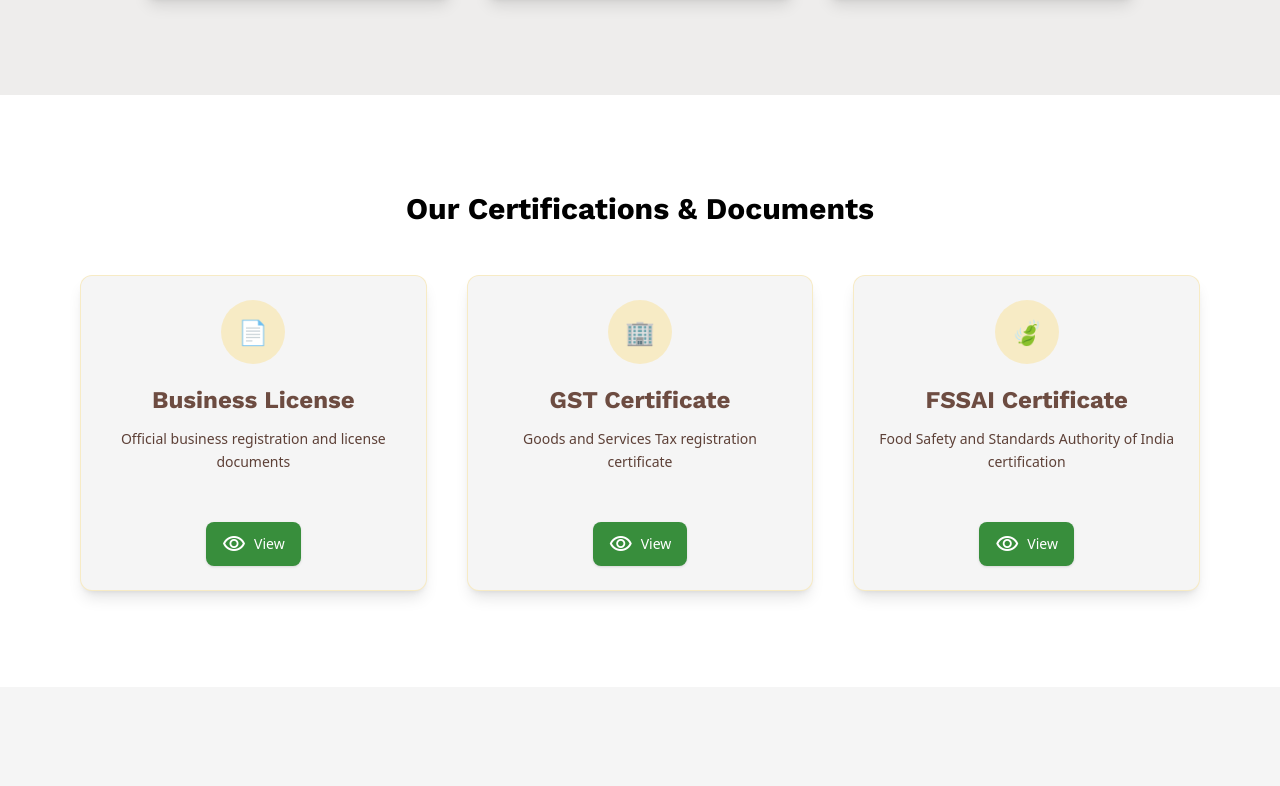
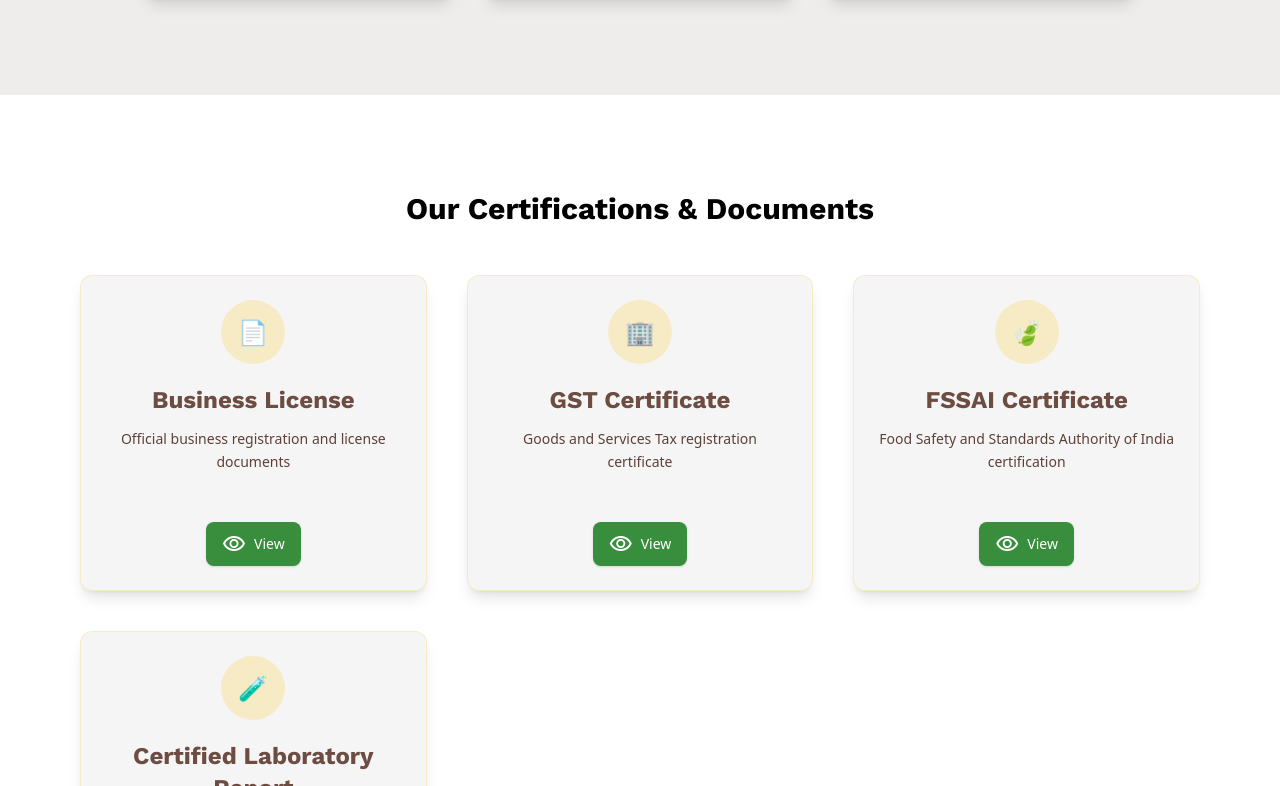
Before and after one commit to AkshayG079/golden_spice_venture, a Next.js app: page /aboutus in a window 1280 px wide. Shown: the part 2014-2800 px from the top of the page. Built offline with nearby package versions, Linux system fonts and the light colour scheme.

Commit message:
new report added

```diff
--- a/next.config.mjs
+++ b/next.config.mjs
@@ -1,7 +1,7 @@
 /** @type {import('next').NextConfig} */
 const nextConfig = {
   /* config options here */
-  output: "export",
+  // output: "export",
   trailingSlash: true,
   reactCompiler: true,
 };
--- a/src/app/aboutus/AboutusClient.js
+++ b/src/app/aboutus/AboutusClient.js
@@ -1,4 +1,3 @@
-
 "use client";
 import Footer from "@/component/Footer";
 import Header from "@/component/Header";
@@ -92,6 +91,13 @@
       file: "/doc/fssai.pdf",
       icon: "🍃",
       description: "Food Safety and Standards Authority of India certification",
+    },
+    {
+      name: "Certified Laboratory Report",
+      file: "/doc/LABORATORY_report",
+      icon: "🧪",
+      description:
+        "Accredited laboratory test report verifying product quality, safety standards, and compliance",
     },
   ];
 
@@ -399,7 +405,6 @@
                         </span>
                         View
                       </motion.a>
-
                     </div>
                   </motion.div>
                 ))}
--- a/src/app/layout.js
+++ b/src/app/layout.js
@@ -1,9 +1,10 @@
 import "./globals.css";
+import Script from "next/script";
 import { Toaster } from "react-hot-toast";
 
 export const metadata = {
 
-   metadataBase: new URL("https://goldenspiceventure.com"),
+   metadataBase: new URL("https://www.goldenspiceventure.com"),
   title: "Golden Spice Venture",
   description: "Premium turmeric exporter from India with global shipping.",
   icons: {
@@ -48,7 +49,7 @@
 export default function RootLayout({ children }) {
   return (
     <html lang="en">
-      <head>
+      <body>
         <link
           href="https://fonts.googleapis.com/css2?family=Material+Symbols+Outlined"
           rel="stylesheet"
@@ -72,9 +73,20 @@
           href="https://fonts.googleapis.com/css2?family=Work+Sans:wght@400;500;700;900&display=swap"
           rel="stylesheet"
         />
-      </head>
 
-      <body>
+        <Script
+          async
+          src="https://www.googletagmanager.com/gtag/js?id=G-RX5LSY934Z"
+        />
+
+        <Script id="google-analytics">
+          {`
+            window.dataLayer = window.dataLayer || [];
+            function gtag(){dataLayer.push(arguments);}
+            gtag('js', new Date());
+            gtag('config', 'G-RX5LSY934Z');
+          `}
+        </Script>
         <Toaster position="top-right" />
         {children}
       </body>
```
Also changed, not shown: 2 other files (tests, documents, lock files or other folders).
